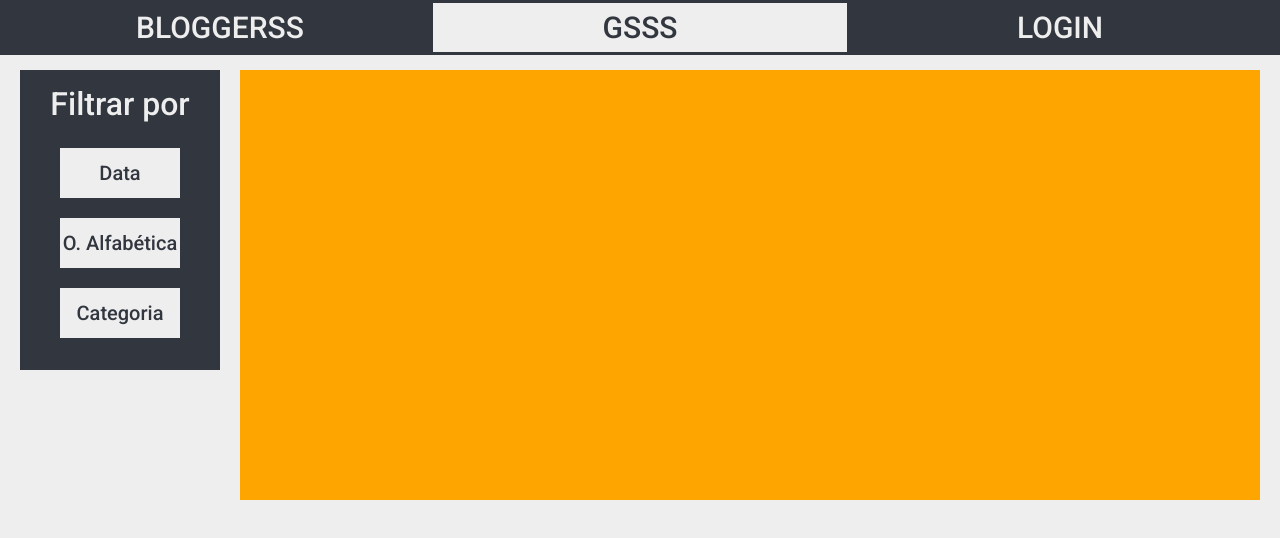
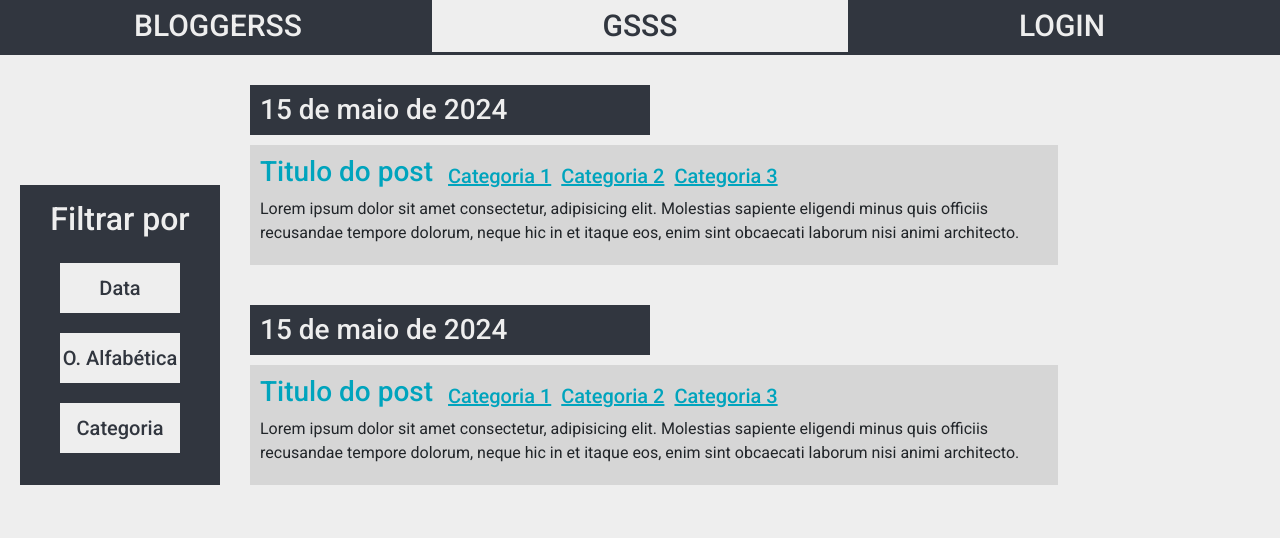
Before and after one commit to GustavoScardovelliSiqueroli/bloggerss-web, a React (Vite) app: page / in a window 1280 px wide. Shown: the top 538 px of the page. Built offline with nearby package versions, Linux system fonts and the light colour scheme.

Commit message:
feat: Post component is almosty ready

```diff
--- a/src/App.jsx
+++ b/src/App.jsx
@@ -4,12 +4,12 @@ import NavBar from "./NavBar.jsx"
 import Content from './Content.jsx'
 
 function App() {
-    return (<div>
+    return (<div style={{height:'100%'}}>
         <div>
             <NavBar></NavBar>
 
         </div>
-        <div>
+        <div style={{height:'100%'}}>
             <Content></Content>
         </div>
     </div>)
--- a/src/Content.jsx
+++ b/src/Content.jsx
@@ -1,10 +1,14 @@
 import SideBarLeft from './SideBarLeft';
+import Post from './Post';
 
 function Content() {
     return (
         <div className="bgs-content">
             <SideBarLeft></SideBarLeft>
-            <div className="bgs-center"></div>
+            <div className="bgs-center">
+                <Post></Post>
+                <Post></Post>
+            </div>
             <div className="bgs-sidebar-right"></div>
         </div>
     )
--- /dev/null
+++ b/src/Post.jsx
@@ -0,0 +1,20 @@
+import PostCategory from "./PostCategory";
+
+function Post() {
+    return (
+        <div className="bgs-post">
+            <div className="post-date">
+                <h3>15 de maio de 2024</h3>
+            </div>
+            <div className="post-content">
+                <div className="post-header">
+                <h3>Titulo do post</h3>
+                <PostCategory></PostCategory>
+                </div>
+                <span>Lorem ipsum dolor sit amet consectetur, adipisicing elit. Molestias sapiente eligendi minus quis officiis recusandae tempore dolorum, neque hic in et itaque eos, enim sint obcaecati laborum nisi animi architecto. </span>
+            </div>
+        </div>
+    )
+}
+
+export default Post;
--- /dev/null
+++ b/src/PostCategory.jsx
@@ -0,0 +1,11 @@
+function PostCategory(){
+    return (
+        <div className="post-categories">
+            <span>Categoria 1</span>
+            <span>Categoria 2</span>
+            <span>Categoria 3</span>
+        </div>
+    )
+}
+
+export default PostCategory;
--- a/src/index.css
+++ b/src/index.css
@@ -6,7 +6,16 @@
     font-family: Roboto;
 }
 
+html {
+    height: 100%;
+}
+
+#root {
+    height: 100%;
+}
+
 body {
+    height: 100%;
     background-color: #EEEEEE;
 }
 
@@ -21,7 +30,7 @@ body {
     justify-content: space-between;
     align-items: center;
     color: #EEEEEE;
-    border: #31363F solid 3px;
+    border-bottom: #31363F solid 3px;
 }
 
 .bgs-nav-item {
@@ -44,14 +53,16 @@ body {
 
 .bgs-content {
     display: flex;
+    /* align-items: center; */
     flex-direction: row;
     justify-content: space-between;
     width: 100%;
-    height: 500px;
-    padding: 70px 20px 0 20px
+    height: 100%;
+    padding: 85px 20px 0 20px
 }
 
 .bgs-sidebar-left {
+    margin-top: 100px;
     color: #EEEEEE;
     display: flex;
     align-items: center;
@@ -87,8 +98,8 @@ body {
 }
 
 .bgs-center {
-    background-color: orange;
-    margin-left: 220px;
+    /* background-color: orange; */
+    margin-left: 230px;
     width: 100%;
     height: 100%;
 }
@@ -107,3 +118,55 @@ body {
     background-color: #76ABAE;
     color: #31363F;
 }
+
+.post-date {
+    margin-bottom: 10px;
+    background-color: #31363F;
+    padding-left: 10px;
+    display: flex;
+    align-items: center;
+    color: #EEEEEE;
+    height: 50px;
+    width: 400px;
+}
+
+.post-date h3 {
+    margin-bottom: 0;
+}
+
+.post-content {
+    background-color: #d6d6d6;
+    padding: 10px;
+    height: 120px;
+}
+
+
+.bgs-post {
+    /* background-color: red; */
+    height: 190px;
+    width: 80%;
+    margin-bottom: 30px;
+}
+
+
+.post-header {
+    display: flex;
+    flex-direction: row;
+    align-items: center;
+}
+
+.post-header h3 {
+    color: #00a4bd;
+    margin-right: 15px;
+}
+
+.post-categories {
+    color: #00a4bd;
+    font-size: 20px;
+    font-weight: 450;
+}
+
+.post-categories span {
+    margin-right: 10px;
+    text-decoration: underline;
+}
```
